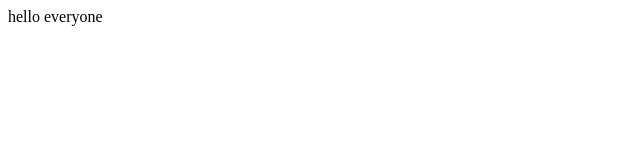
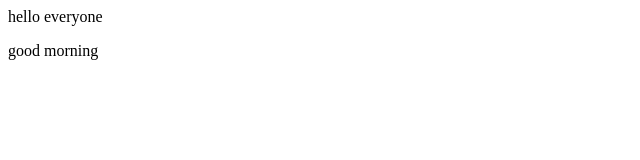
Before and after one commit to Vivekr899/freshersbatch-oct16, a plain HTML site: page index.html in a window 1280 px wide. Shown: the full height of the page, 0-640 px from the left. Drawn offline with Linux system fonts and the light colour scheme.

Commit message:
added changes

```diff
--- a/index.html
+++ b/index.html
@@ -1 +1,2 @@
 <p>hello everyone</P>
+<p>good morning</P>
```
